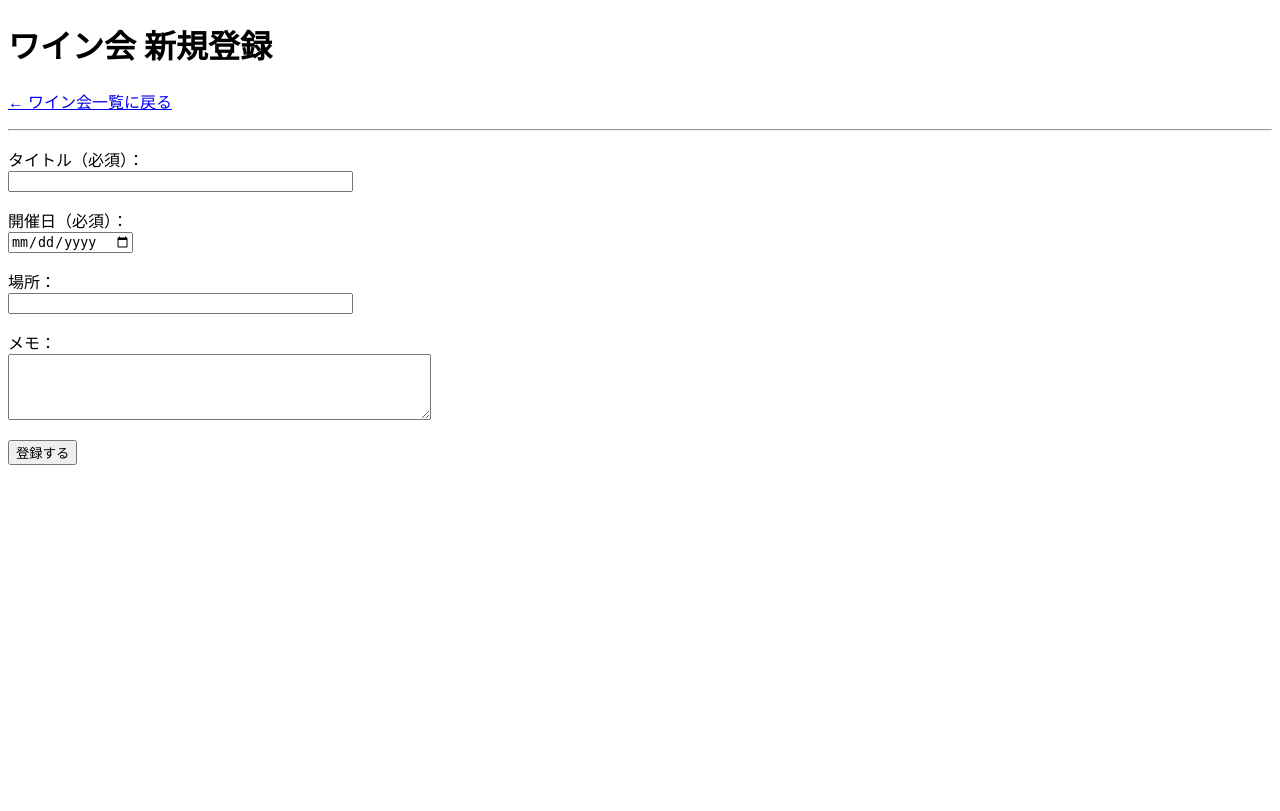
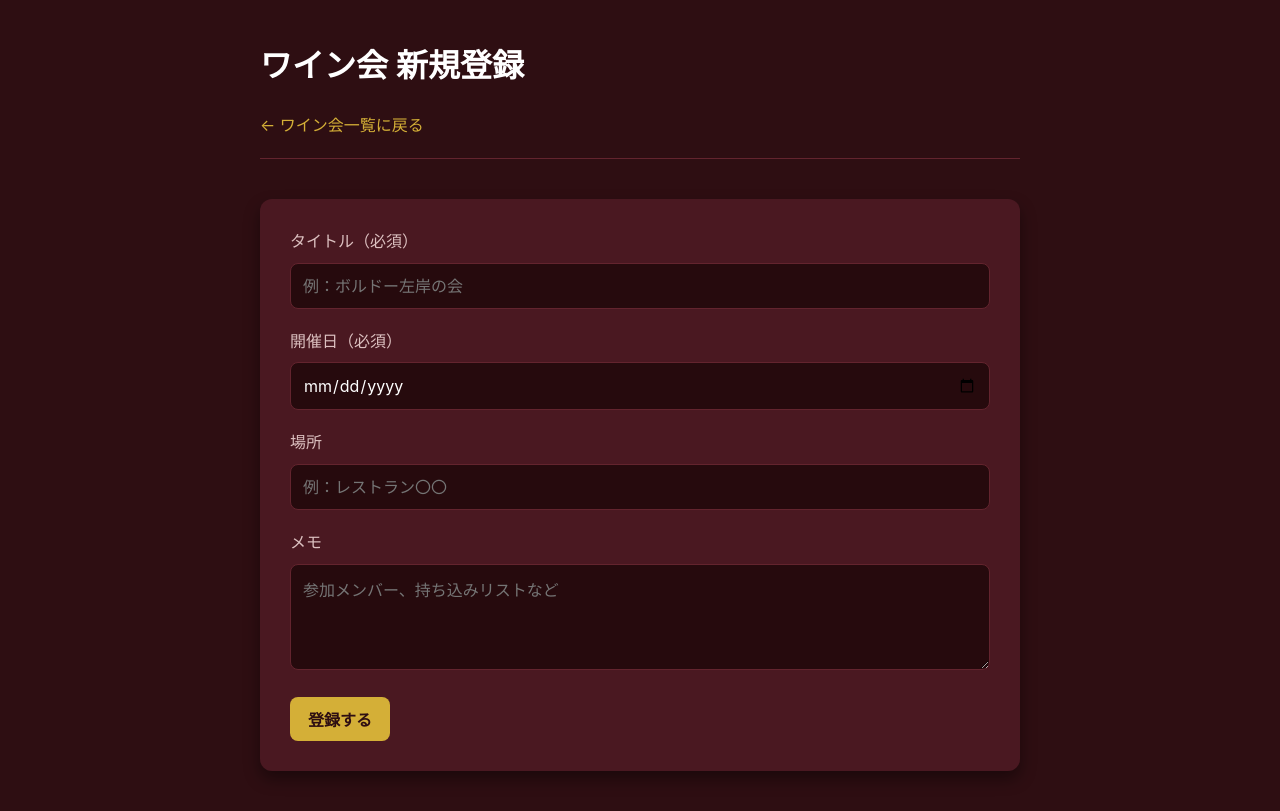
Before and after one commit to sin2yk/vinmemo-app, a PHP site: page /events_new.php in a window 1280 px wide. Before the commit the page ends 465 px from the top, so only its background shows below. Run offline with PHP 8.4, Linux system fonts and the light colour scheme.

Commit message:
css etc.

```diff
--- a/events_new.php
+++ b/events_new.php
@@ -5,10 +5,10 @@ require_once 'db_connect.php';
 
 // フォーム送信後の処理
 if ($_SERVER['REQUEST_METHOD'] === 'POST') {
-    $title      = $_POST['title'] ?? '';
+    $title = $_POST['title'] ?? '';
     $event_date = $_POST['event_date'] ?? '';
-    $place      = $_POST['place'] ?? '';
-    $memo       = $_POST['memo'] ?? '';
+    $place = $_POST['place'] ?? '';
+    $memo = $_POST['memo'] ?? '';
 
     // ざっくりバリデーション（最低限）
     if ($title === '' || $event_date === '') {
@@ -31,46 +31,48 @@ if ($_SERVER['REQUEST_METHOD'] === 'POST') {
 ?>
 <!DOCTYPE html>
 <html lang="ja">
+
 <head>
     <meta charset="UTF-8">
     <title>VinMemo v1 – ワイン会新規登録</title>
+    <link rel="stylesheet" href="style.css">
 </head>
+
 <body>
+    <div class="container">
+        <header>
             <h1>ワイン会 新規登録</h1>
-  <p><a href="events.php">← ワイン会一覧に戻る</a></p>
-  <hr>
+            <a href="events.php">← ワイン会一覧に戻る</a>
+        </header>
 
-  <?php if (!empty($error)) : ?>
-    <p style="color:red;"><?= htmlspecialchars($error, ENT_QUOTES, 'UTF-8') ?></p>
+        <?php if (!empty($error)): ?>
+            <div class="error-msg">
+                <?= htmlspecialchars($error, ENT_QUOTES, 'UTF-8') ?>
+            </div>
         <?php endif; ?>
 
+        <div class="card">
             <form action="events_new.php" method="post">
-    <p>
-      タイトル（必須）：<br>
-      <input type="text" name="title" size="40"
+                <label>タイトル（必須）</label>
+                <input type="text" name="title" placeholder="例：ボルドー左岸の会"
                     value="<?= isset($title) ? htmlspecialchars($title, ENT_QUOTES, 'UTF-8') : '' ?>">
-    </p>
 
-    <p>
-      開催日（必須）：<br>
+                <label>開催日（必須）</label>
                 <input type="date" name="event_date"
                     value="<?= isset($event_date) ? htmlspecialchars($event_date, ENT_QUOTES, 'UTF-8') : '' ?>">
-    </p>
 
-    <p>
-      場所：<br>
-      <input type="text" name="place" size="40"
+                <label>場所</label>
+                <input type="text" name="place" placeholder="例：レストラン〇〇"
                     value="<?= isset($place) ? htmlspecialchars($place, ENT_QUOTES, 'UTF-8') : '' ?>">
-    </p>
 
-    <p>
-      メモ：<br>
-      <textarea name="memo" cols="50" rows="4"><?= isset($memo) ? htmlspecialchars($memo, ENT_QUOTES, 'UTF-8') : '' ?></textarea>
-    </p>
+                <label>メモ</label>
+                <textarea name="memo" cols="50" rows="4"
+                    placeholder="参加メンバー、持ち込みリストなど"><?= isset($memo) ? htmlspecialchars($memo, ENT_QUOTES, 'UTF-8') : '' ?></textarea>
 
-    <p>
                 <button type="submit">登録する</button>
-    </p>
             </form>
+        </div>
+    </div>
 </body>
+
 </html>
--- /dev/null
+++ b/style.css
@@ -0,0 +1,192 @@
+:root {
+    /* Wine Theme Palette */
+    --bg-color: #2e0e12;
+    /* Deep Burgundy/Wine Background */
+    --card-bg: #4a1821;
+    /* Lighter Wine / Merlot for cards */
+    --text-main: #f7f7f7;
+    /* Off-white / Cream for readability */
+    --text-muted: #dcc0c0;
+    /* Muted pinkish-gray */
+    --accent: #d4af37;
+    /* Gold/Champagne */
+    --accent-hover: #b4942b;
+    /* Darker Gold */
+    --border: #63242e;
+    /* Subtle wine border */
+    --danger: #ff6b6b;
+    /* Softer red for errors on dark bg */
+    --font-family: 'Inter', -apple-system, BlinkMacSystemFont, "Segoe UI", Roboto, sans-serif;
+}
+
+* {
+    box-sizing: border-box;
+}
+
+body {
+    margin: 0;
+    padding: 0;
+    background-color: var(--bg-color);
+    color: var(--text-main);
+    font-family: var(--font-family);
+    line-height: 1.6;
+}
+
+h1,
+h2,
+h3 {
+    margin-top: 0;
+    font-weight: 600;
+    color: #fff;
+    /* Crisp white for headers */
+}
+
+a {
+    color: var(--accent);
+    text-decoration: none;
+    transition: color 0.2s ease;
+}
+
+a:hover {
+    color: var(--accent-hover);
+    text-decoration: underline;
+}
+
+.container {
+    max-width: 800px;
+    margin: 40px auto;
+    padding: 0 20px;
+}
+
+/* Header / Nav */
+header {
+    margin-bottom: 40px;
+    border-bottom: 1px solid var(--border);
+    padding-bottom: 20px;
+}
+
+/* Cards / Sections */
+.card {
+    background-color: var(--card-bg);
+    padding: 30px;
+    border-radius: 12px;
+    box-shadow: 0 8px 16px rgba(0, 0, 0, 0.4);
+    /* Deeper shadow for depth */
+    margin-bottom: 30px;
+}
+
+/* Form Styles */
+label {
+    display: block;
+    margin-bottom: 8px;
+    font-weight: 500;
+    color: var(--text-muted);
+}
+
+input[type="text"],
+input[type="date"],
+input[type="email"],
+input[type="password"],
+textarea {
+    width: 100%;
+    padding: 12px;
+    border: 1px solid var(--border);
+    background-color: #260a0d;
+    /* Very dark wine, almost black */
+    color: #fff;
+    border-radius: 8px;
+    margin-bottom: 20px;
+    font-size: 1rem;
+    font-family: inherit;
+    transition: border-color 0.2s;
+}
+
+input:focus,
+textarea:focus {
+    outline: none;
+    border-color: var(--accent);
+}
+
+button,
+.button {
+    display: inline-block;
+    background-color: var(--accent);
+    color: #2e0e12;
+    /* Dark wine text on gold button */
+    border: none;
+    padding: 10px 18px;
+    font-size: 1rem;
+    font-weight: 600;
+    border-radius: 8px;
+    cursor: pointer;
+    text-decoration: none;
+    transition: background-color 0.2s, transform 0.1s;
+    text-align: center;
+}
+
+button:hover,
+.button:hover {
+    background-color: var(--accent-hover);
+    text-decoration: none;
+    color: #2e0e12;
+}
+
+button:active,
+.button:active {
+    transform: scale(0.98);
+}
+
+button[disabled] {
+    background-color: #555;
+    color: #888;
+    cursor: not-allowed;
+}
+
+/* Tables */
+table {
+    width: 100%;
+    border-collapse: collapse;
+    margin-top: 20px;
+}
+
+th,
+td {
+    padding: 12px 15px;
+    text-align: left;
+    border-bottom: 1px solid var(--border);
+}
+
+th {
+    background-color: rgba(0, 0, 0, 0.2);
+    color: var(--text-muted);
+    font-weight: 600;
+}
+
+tr:hover {
+    background-color: rgba(255, 255, 255, 0.05);
+}
+
+/* Utility */
+.error-msg {
+    color: var(--danger);
+    background: rgba(255, 107, 107, 0.1);
+    padding: 10px;
+    border-radius: 6px;
+    margin-bottom: 20px;
+    border-left: 3px solid var(--danger);
+}
+
+hr {
+    border: none;
+    border-top: 1px solid var(--border);
+    margin: 30px 0;
+}
+
+/* Alignment */
+.text-right {
+    text-align: right;
+}
+
+.text-center {
+    text-align: center;
+}
```
Also changed, not shown: events.php (+16 -6 lines), home.php (+15 -10 lines), index.html (+13 -7 lines). Lines whose indentation alone changed are shown as unchanged.
